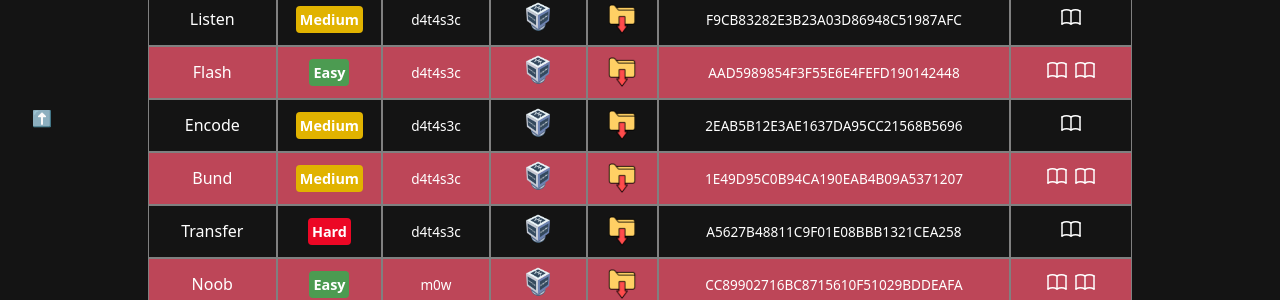
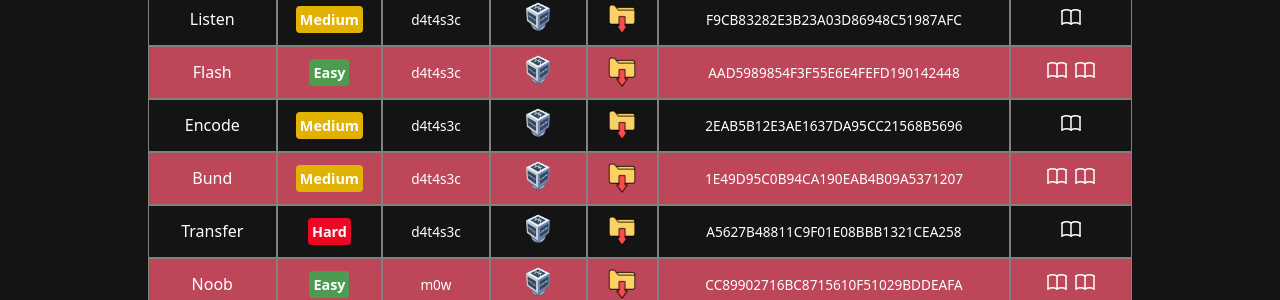
Before and after one commit to VulNyx/vulnyx, a Jekyll site: the page built from index.md, in a window 1280 px wide. Shown: the part 739-1039 px from the top of the page. Built offline with Jekyll 4.4.1, drawn with Linux system fonts in a browser that asks for light colours.

Commit message:
deleted back to top button

```diff
--- a/index.md
+++ b/index.md
@@ -103,7 +103,6 @@ It is a <a href="https://github.com/vulnyx/vulnyx.github.io/graphs/contributors"
   </a>
   </div>
 </article>
-<a href="#" class="bttop">⬆️</a>
 </section>
 
 {% include bin_table.html %}
```
